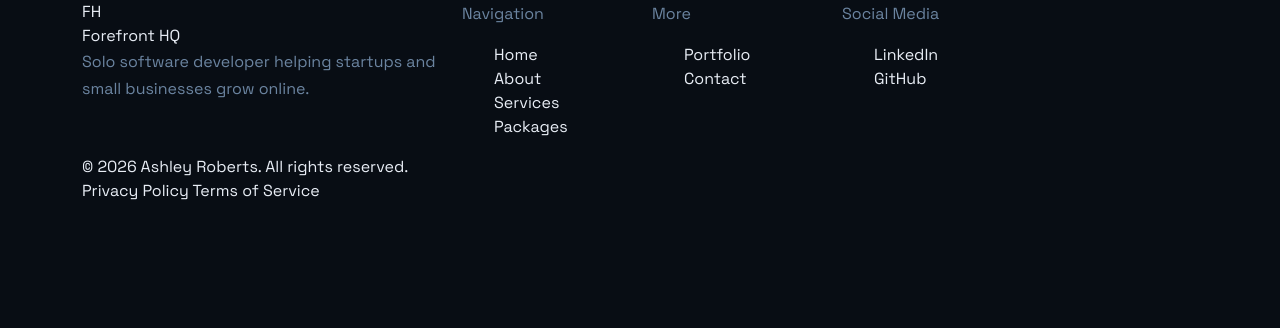
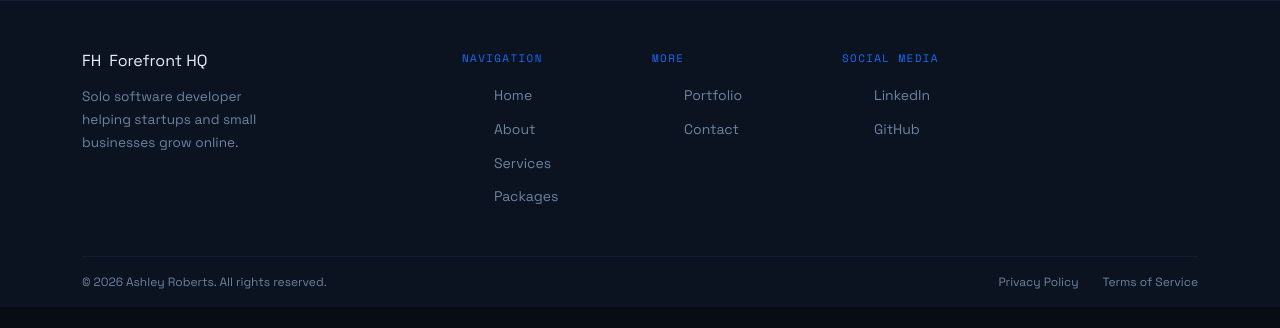
Before and after one commit to Ash-39284/WebHive, a Django app: page / in a window 1280 px wide. Shown: the top 328 px of the page. Run offline with Django 4.2, Linux system fonts and the light colour scheme.

Commit message:
Add styles to base.html footer

```diff
--- a/static/css/style.css
+++ b/static/css/style.css
@@ -44,3 +44,44 @@ p { color: #6B84A0; line-height: 1.7; }
     text-transform: uppercase;
     color: #1A6CF6;
 }
+
+/* Footer */
+
+#main-footer {
+    background: #0B1220;
+    border-top: 1px solid rgba(22, 41, 71, 0.6);
+    padding: 3rem 0 0;
+}
+
+.footer-logo { display: flex; align-items: center; gap: 0.5rem; margin-bottom: 0.75rem; }
+
+.footer-tagline { font-size: 0.85rem; color: #6B84A0; max-width: 200px; }
+
+.footer-heading {
+    font-family: 'Space Mono', monospace;
+    font-size: 0.68rem;
+    letter-spacing: 0.13em;
+    text-transform: uppercase;
+    color: #1A6CF6;
+    margin-bottom: 1rem;
+}
+
+.footer-col ul { display: flex; flex-direction: column; gap: 0.6rem; }
+.footer-col ul li a { font-size: 0.875rem; color: #6B84A0; transition: color 0.2s; }
+.footer-col ul li a:hover { color: #E8EDF5; }
+
+.footer-bottom {
+    margin-top: 2rem;
+    padding: 1rem 0;
+    border-top: 1px solid rgba(22, 41, 71, 0.5);
+    display: flex;
+    justify-content: space-between;
+    flex-wrap: wrap;
+    gap: 1rem;
+    font-size: 0.75rem;
+    color: #6B84A0;
+}
+
+.footer-legal { display: flex; gap: 1.5rem; }
+.footer-legal a { color: #6B84A0; transition: color 0.2s; }
+.footer-legal a:hover { color: #E8EDF5; }
```
